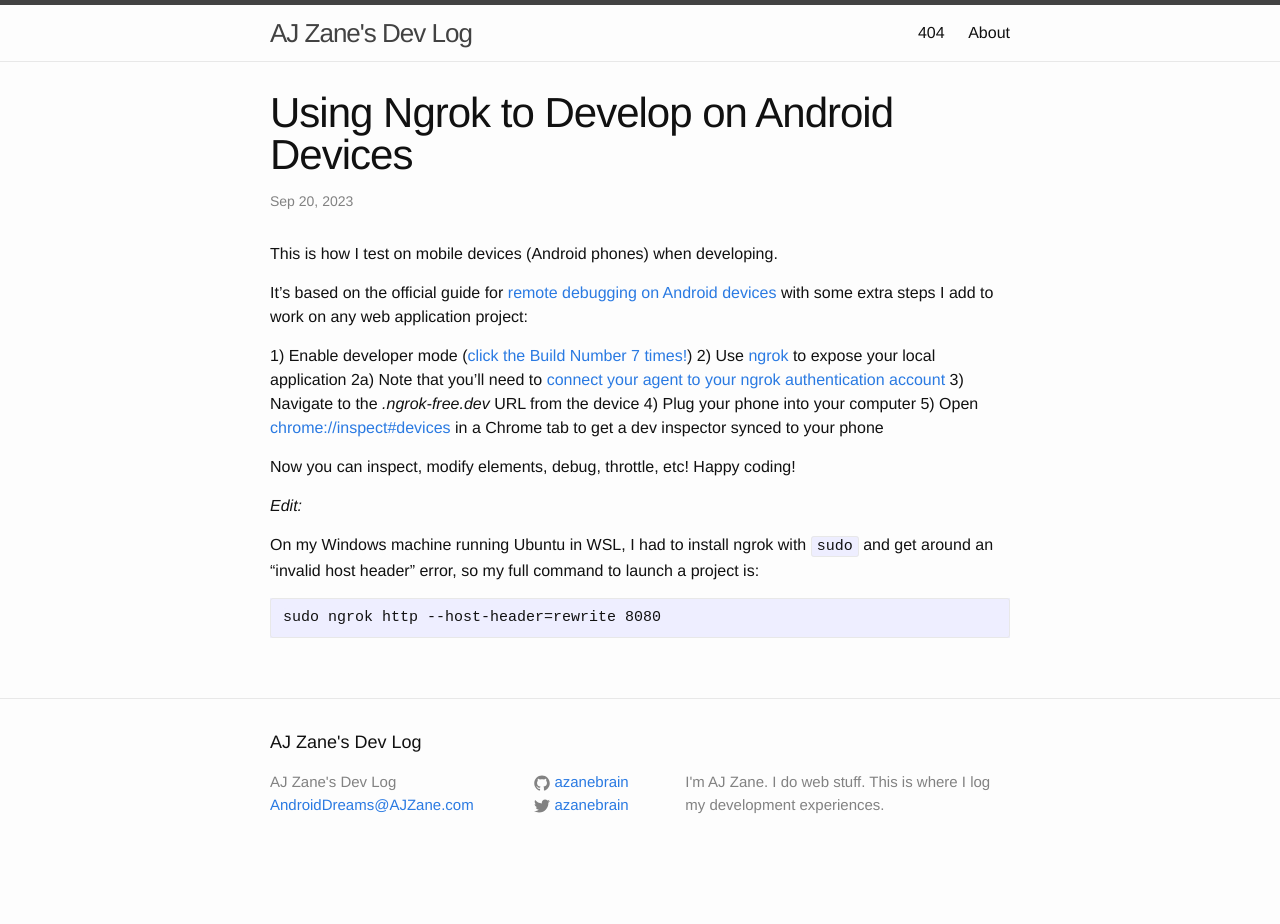
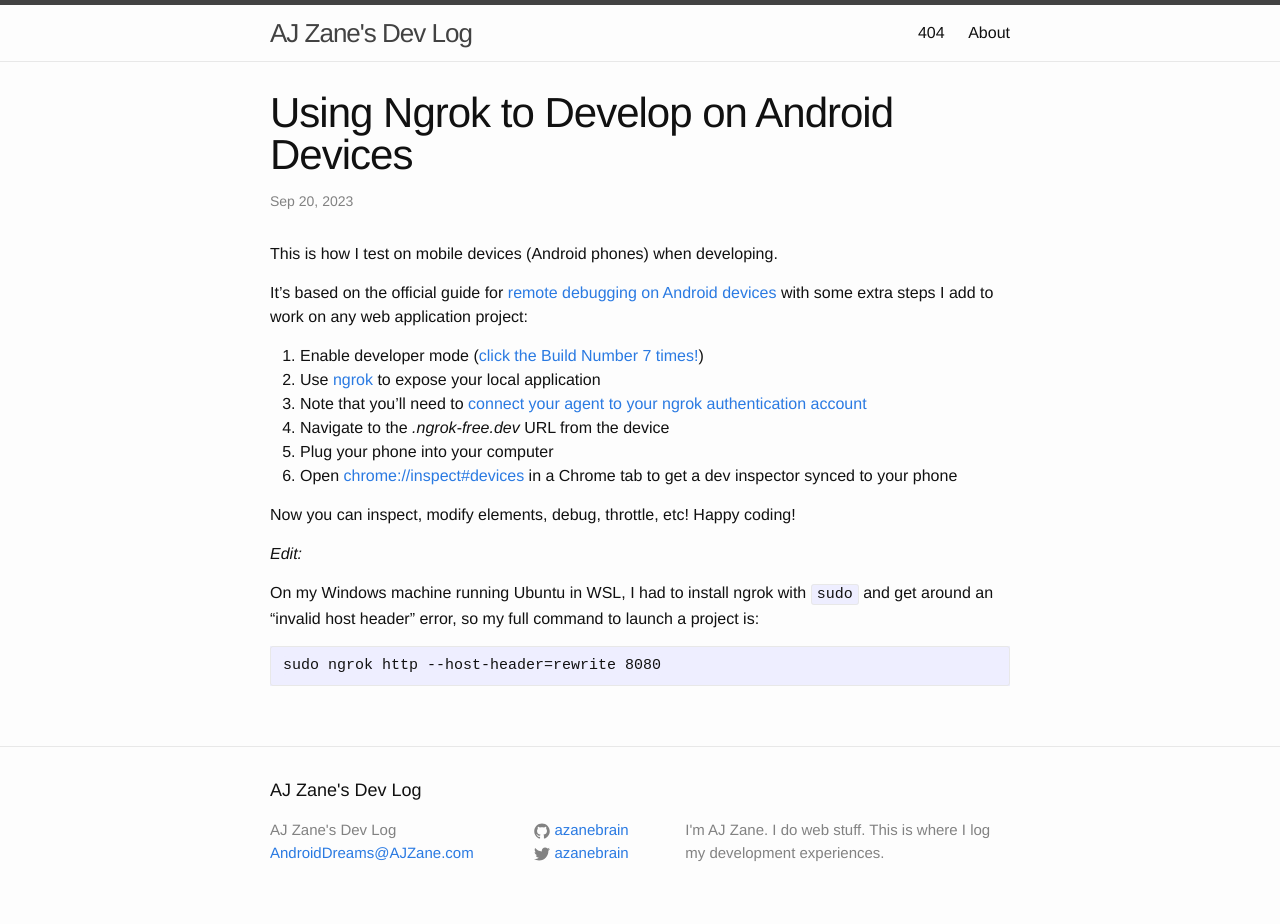
Before and after one commit to azanebrain/azanebrain.github.io, a Jekyll site: the page built from _posts/2023-09-20-testing-mobile-browser.markdown, in a window 1280 px wide. Built offline with Jekyll 4.4.1, drawn with Linux system fonts in a browser that asks for light colours; before the commit the page ends 900 px from its top, so only the background shows below that.

Commit message:
Fixes numbered list

```diff
--- a/_posts/2023-09-20-testing-mobile-browser.markdown
+++ b/_posts/2023-09-20-testing-mobile-browser.markdown
@@ -10,12 +10,12 @@
 
 It's based on the official guide for [remote debugging on Android devices](https://developer.chrome.com/docs/devtools/remote-debugging/) with some extra steps I add to work on any web application project:
 
-1) Enable developer mode ([click the Build Number 7 times!](https://developer.android.com/studio/debug/dev-options))
-2) Use [ngrok](https://ngrok.com/) to expose your local application
-2a) Note that you'll need to [connect your agent to your ngrok authentication account](https://ngrok.com/docs/getting-started/#step-3-connect-your-agent-to-your-ngrok-account)
-3) Navigate to the _.ngrok-free.dev_ URL from the device
-4) Plug your phone into your computer
-5) Open [chrome://inspect#devices](chrome://inspect#devices) in a Chrome tab to get a dev inspector synced to your phone
+1. Enable developer mode ([click the Build Number 7 times!](https://developer.android.com/studio/debug/dev-options))
+1. Use [ngrok](https://ngrok.com/) to expose your local application
+  1. Note that you'll need to [connect your agent to your ngrok authentication account](https://ngrok.com/docs/getting-started/#step-3-connect-your-agent-to-your-ngrok-account)
+1. Navigate to the _.ngrok-free.dev_ URL from the device
+1. Plug your phone into your computer
+1. Open [chrome://inspect#devices](chrome://inspect#devices) in a Chrome tab to get a dev inspector synced to your phone
 
 Now you can inspect, modify elements, debug, throttle, etc! Happy coding!
 
```
